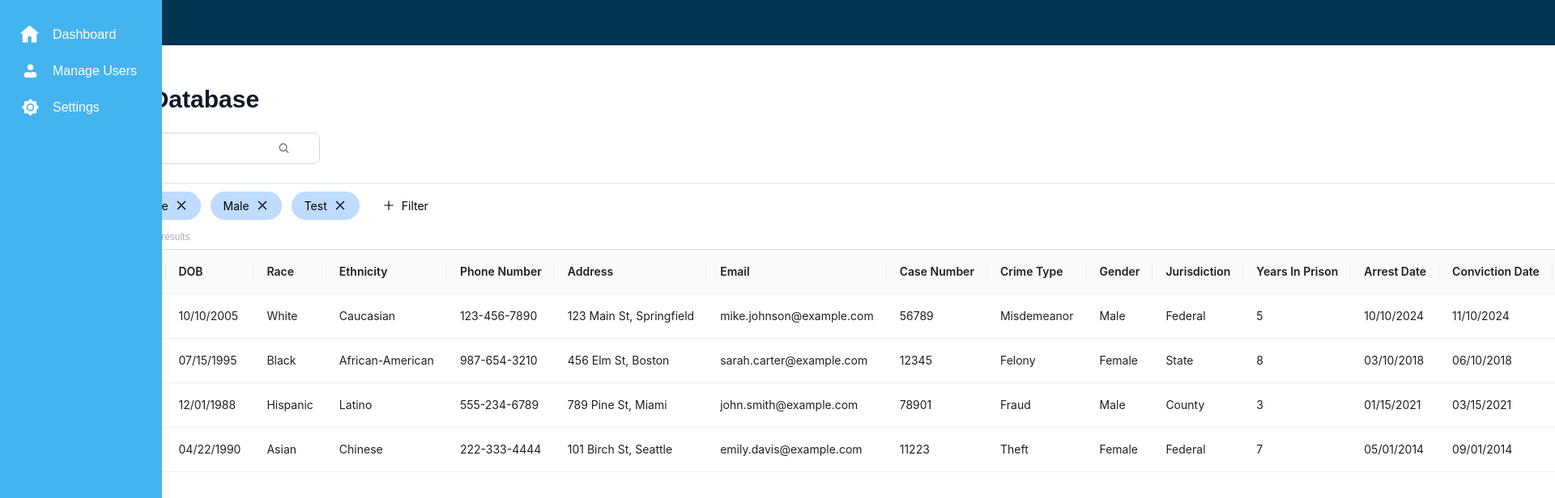
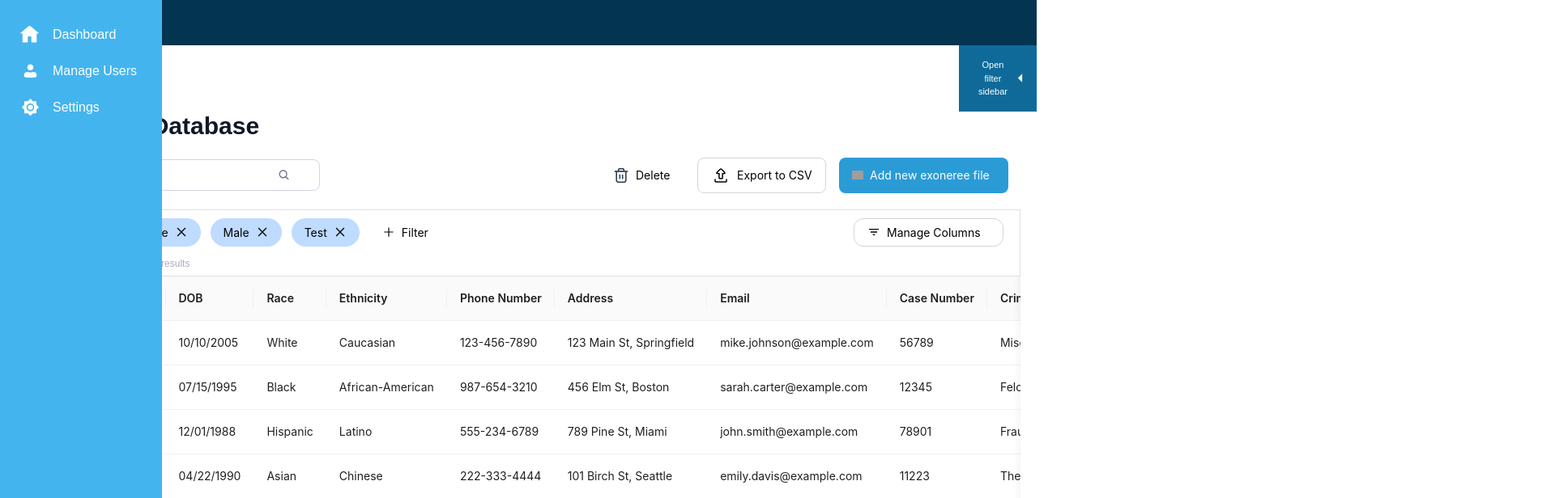
Before and after one commit to JumboCode/new-england-innocence-project, a Next.js app in the folder neip-app/: page / in a window 1280 px wide. Shown: the top 616 px of the page at 81% size, 1920 px wide, since content can reach past the window. Built offline with nearby package versions, Linux system fonts and the light colour scheme; grey boxes are pictures that could not be loaded.

Commit message:
made the table scrollable instead of the entire page and fixed left margin

```diff
--- a/neip-app/src/pages/HomePage.tsx
+++ b/neip-app/src/pages/HomePage.tsx
@@ -326,11 +326,11 @@ const openFilterSidebar = () => {
 const noop: () => void = () => {};
 
   return (
-    <div style={{ height: '100vh', backgroundColor: 'white', marginLeft: '60px' }}>
+    <div style={{ height: '100vh', backgroundColor: 'white', width: '100vw', paddingLeft: '60px'}}>
 
         {/* Top Banner */}
-        <div style={{ backgroundColor: '#033550', color: 'white', display: 'flex', alignItems: 'center', width: 'auto', height: '56px' }}>
-            <img src="/caseview_logo2.png" alt="Logo" style={{ height: '35px', width: 'auto', marginLeft: '17px', backgroundColor: 'white' }} />
+        <div style={{ backgroundColor: '#033550', color: 'white', display: 'flex', alignItems: 'center', height: '56px' }}>
+            <img src="/caseview_logo2.png" alt="Logo" style={{ height: '35px', marginLeft: '17px', backgroundColor: 'white' }} />
         </div>
 
         {/* Render the OpenFiterSideBar if it's visible*/}
@@ -460,7 +460,7 @@ const noop: () => void = () => {};
                     dataSource={dataSource}
                     columns={filteredColumns}
                     scroll={{ x: 'max-content' }}
-                />;
+                />
             </div>
 
     {/* Action Menu */}
```
